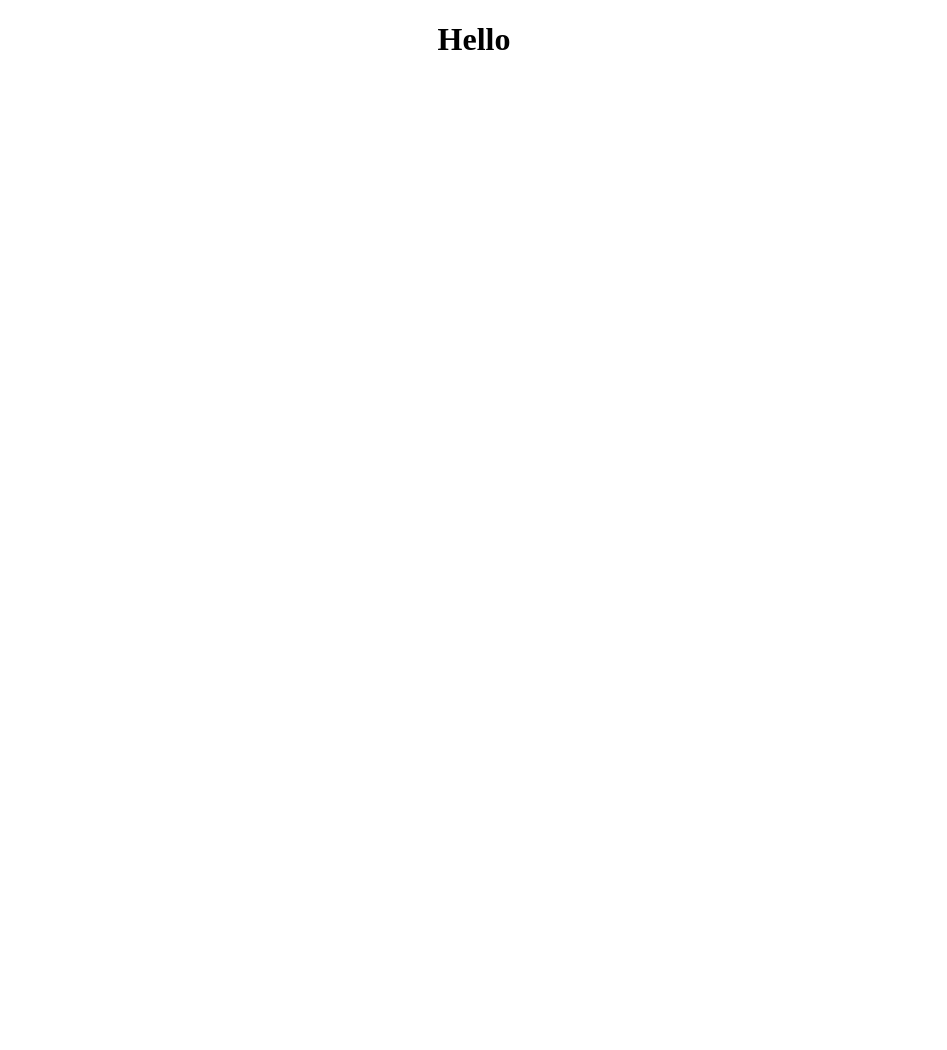
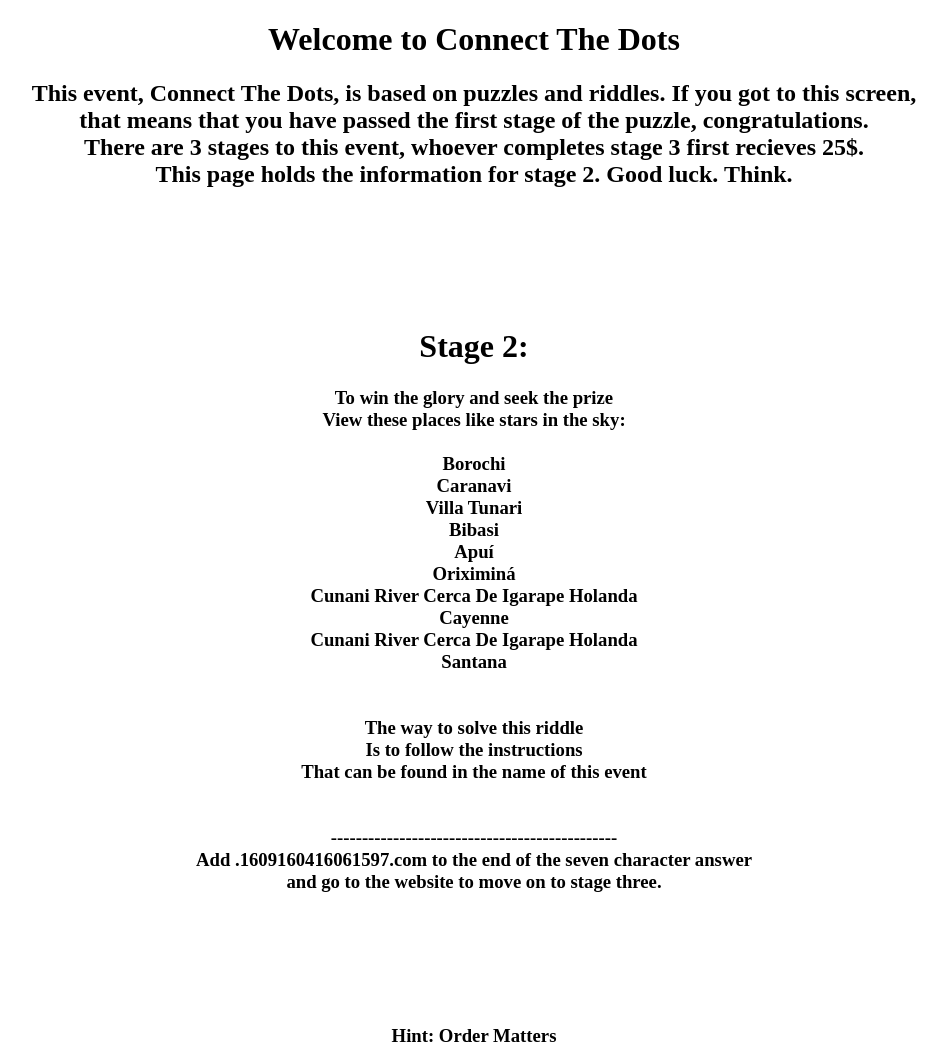
Before and after one commit to connectthedotspuzzles/connectthedotspuzzles.github.io, a plain HTML site: page index.html in a window 1280 px wide. Shown: the whole page, without its empty margins (166-1113 px from the left). Before the commit the page ends 800 px from the top, so only its background shows below. Drawn offline with Linux system fonts and the light colour scheme.

Commit message:
Update index.html

```diff
--- a/index.html
+++ b/index.html
@@ -5,7 +5,6 @@
     <title></title>
     <style>
       h1{
-          top:50px;
 
       }
       </style>
@@ -13,8 +12,63 @@
   <body>
 
     <h1 align = "center">
-      Hello
+    Welcome to Connect The Dots <br>
+
+
       </h1>
+<h2 align = "center">
+  This event, Connect The Dots, is based on puzzles and riddles. If you got to this screen, <br>
+  that means that you have passed the first stage of the puzzle, congratulations. <br>
+  There are 3 stages to this event, whoever completes stage 3 first recieves 25$. <br>
+  This page holds the information for stage 2. Good luck. Think.
+<br>
+<br>
 
+
+
+</h2>
+<br>
+<br>
+<br>
+<br>
+<h1 align = "center">
+  Stage 2:
+</h1>
+<h3 align = "center">
+To win the glory and seek the prize<br>
+View these places like stars in the sky:<br>
+<br>
+Borochi<br>
+Caranavi<br>
+Villa Tunari<br>
+Bibasi<br>
+Apuí<br>
+Oriximiná<br>
+Cunani River Cerca De Igarape Holanda<br>
+Cayenne<br>
+Cunani River Cerca De Igarape Holanda<br>
+Santana<br>
+<br>
+<br>
+The way to solve this riddle<br>
+Is to follow the instructions<br>
+That can be found in the name of this event<br>
+<br>
+<br>
+----------------------------------------------
+<br>
+Add .1609160416061597.com to the end of the seven character answer<br>
+and go to the website to move on to stage three.
+
+<br>
+<br>
+<br>
+<br>
+<br>
+<br>
+<br>
+Hint: Order Matters
+
+</h3>
   </body>
 </html>
```
